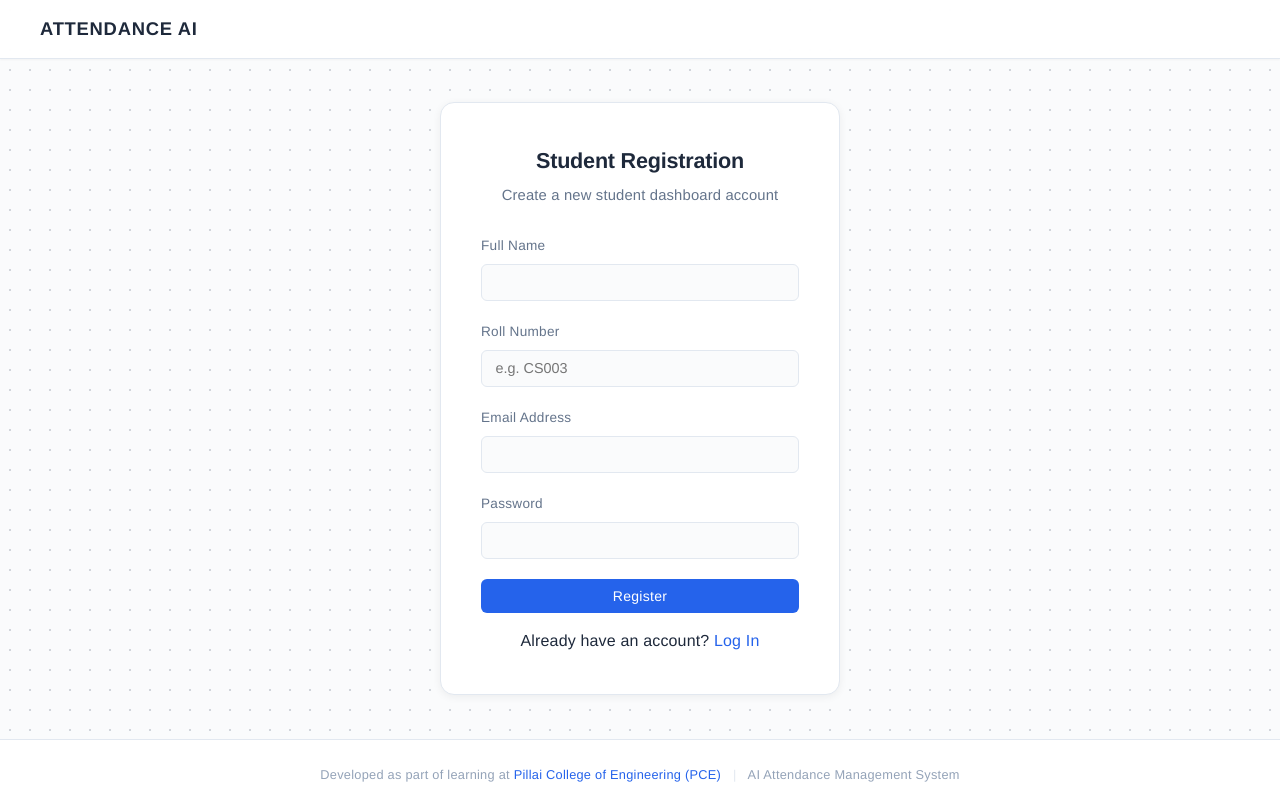
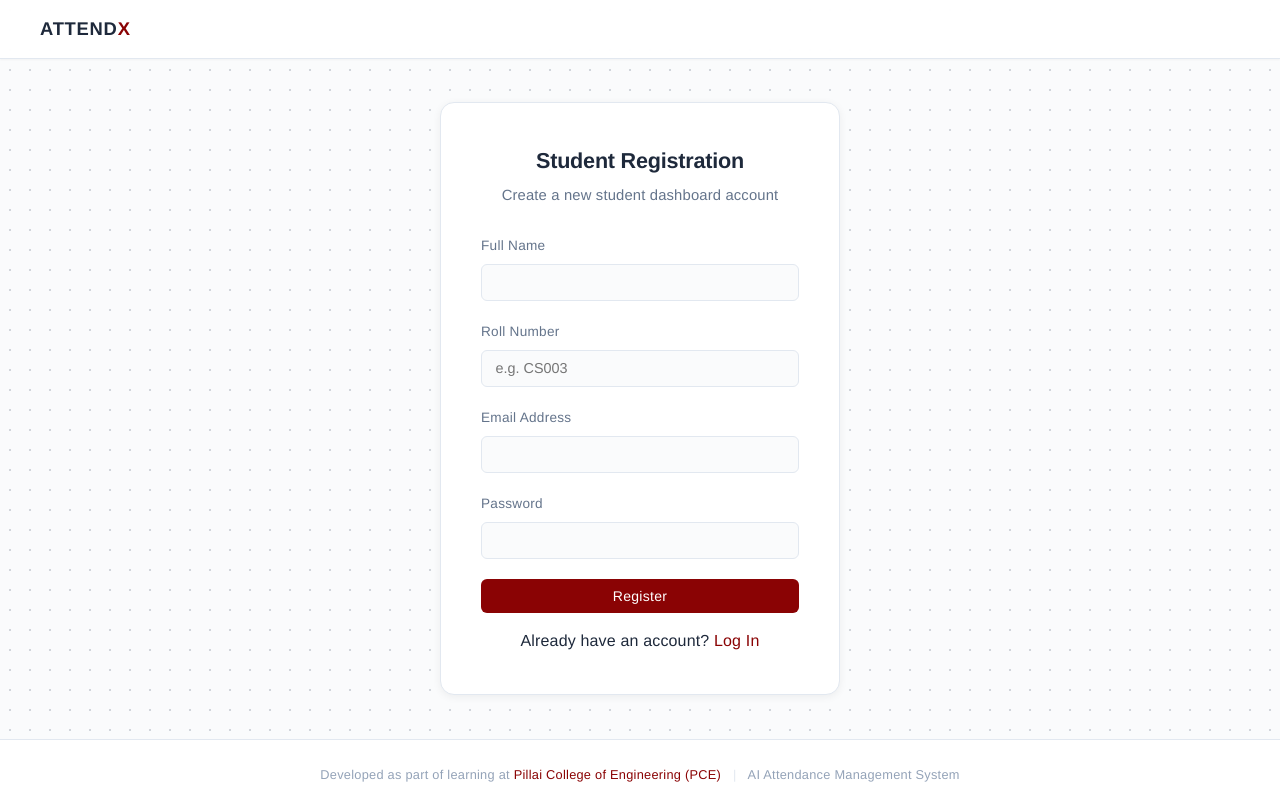
Before and after one commit to krishv24/attendx-copy2, a Flask app: page /register in a window 1280 px wide. Run offline with Flask 3, Linux system fonts and the light colour scheme.

Commit message:
frontend color change to match the pce website

```diff
--- a/static/css/style.css
+++ b/static/css/style.css
@@ -2,9 +2,9 @@
 
 /* ── Design Tokens ─────────────────────────────────────── */
 :root {
-    --primary-color: #2563eb;
-    --primary-hover: #1d4ed8;
-    --primary-light: #eff6ff;
+    --primary-color: #8a0304;
+    --primary-hover: #6b0203;
+    --primary-light: #fff1f1;
 
     --bg-color: #fafbfc;
     --card-bg: #ffffff;
@@ -362,7 +362,7 @@ table.data-table {
 }
 .btn:hover {
     background-color: var(--primary-hover);
-    box-shadow: 0 2px 8px rgba(37, 99, 235, 0.25);
+    box-shadow: 0 2px 8px rgba(138, 3, 4, 0.25);
     color: #ffffff;
 }
 
@@ -436,7 +436,7 @@ table.data-table {
 .form-group input:focus {
     outline: none;
     border-color: var(--primary-color);
-    box-shadow: 0 0 0 3px rgba(37, 99, 235, 0.1);
+    box-shadow: 0 0 0 3px rgba(138, 3, 4, 0.1);
 }
 
 .form-group small {
@@ -632,3 +632,8 @@ table.data-table {
         grid-template-columns: 1fr;
     }
 }
+
+.brand-accent {
+    color: #8a0304;
+    font-weight: 700;
+}
--- a/templates/base.html
+++ b/templates/base.html
@@ -1,30 +1,41 @@
 <!DOCTYPE html>
 <html lang="en">
+
 <head>
     <meta charset="UTF-8">
     <meta name="viewport" content="width=device-width, initial-scale=1.0">
     <title>AI Attendance System</title>
-    <meta name="description" content="AI-Powered Student Attendance Management System — Predict, Analyze, and Improve student attendance using intelligent agents.">
+    <meta name="description"
+        content="AI-Powered Student Attendance Management System — Predict, Analyze, and Improve student attendance using intelligent agents.">
     <link rel="stylesheet" href="{{ url_for('static', filename='css/style.css') }}">
     {% block head %}{% endblock %}
 </head>
+
 <body>
     <nav class="navbar">
-        <div class="nav-brand">Attendance AI</div>
+        <div class="nav-brand">Attend<span class="brand-accent">X</span></div>
         <div class="nav-links">
             {% if current_user.is_authenticated %}
             {% if current_user.role == 'admin' %}
-                    <a href="{{ url_for('admin.dashboard') }}" class="{{ 'active' if 'dashboard' in request.endpoint }}">Dashboard</a>
-                    <a href="{{ url_for('admin.students') }}" class="{{ 'active' if 'student' in request.endpoint and 'dashboard' not in request.endpoint }}">Students</a>
+            <a href="{{ url_for('admin.dashboard') }}"
+                class="{{ 'active' if 'dashboard' in request.endpoint }}">Dashboard</a>
+            <a href="{{ url_for('admin.students') }}"
+                class="{{ 'active' if 'student' in request.endpoint and 'dashboard' not in request.endpoint }}">Students</a>
             <a href="{{ url_for('admin.alerts') }}" class="{{ 'active' if 'alerts' in request.endpoint }}">Alerts</a>
             <a href="{{ url_for('admin.reports') }}" class="{{ 'active' if 'reports' in request.endpoint }}">Reports</a>
-                    <a href="{{ url_for('admin.run_analysis_view') }}" class="{{ 'active' if 'run_analysis' in request.endpoint }}">Run Analysis</a>
-                    <a href="{{ url_for('admin.settings') }}" class="{{ 'active' if 'settings' in request.endpoint }}">Settings</a>
+            <a href="{{ url_for('admin.run_analysis_view') }}"
+                class="{{ 'active' if 'run_analysis' in request.endpoint }}">Run Analysis</a>
+            <a href="{{ url_for('admin.settings') }}"
+                class="{{ 'active' if 'settings' in request.endpoint }}">Settings</a>
             {% else %}
-                    <a href="{{ url_for('student.dashboard') }}" class="{{ 'active' if 'dashboard' in request.endpoint }}">Dashboard</a>
-                    <a href="{{ url_for('student.attendance') }}" class="{{ 'active' if 'attendance' in request.endpoint }}">My Attendance</a>
-                    <a href="{{ url_for('student.alerts') }}" class="{{ 'active' if 'alerts' in request.endpoint }}">My Alerts</a>
-                    <a href="{{ url_for('student.recommendations') }}" class="{{ 'active' if 'recommendations' in request.endpoint }}">Recommendations</a>
+            <a href="{{ url_for('student.dashboard') }}"
+                class="{{ 'active' if 'dashboard' in request.endpoint }}">Dashboard</a>
+            <a href="{{ url_for('student.attendance') }}" class="{{ 'active' if 'attendance' in request.endpoint }}">My
+                Attendance</a>
+            <a href="{{ url_for('student.alerts') }}" class="{{ 'active' if 'alerts' in request.endpoint }}">My
+                Alerts</a>
+            <a href="{{ url_for('student.recommendations') }}"
+                class="{{ 'active' if 'recommendations' in request.endpoint }}">Recommendations</a>
             {% endif %}
             <a href="{{ url_for('auth.logout') }}" class="logout-btn">Logout</a>
             {% endif %}
@@ -48,7 +59,8 @@
     <footer class="site-footer">
         <p>
             Developed as part of learning at
-            <a href="https://www.pce.ac.in/" target="_blank" rel="noopener noreferrer">Pillai College of Engineering (PCE)</a>
+            <a href="https://www.pce.ac.in/" target="_blank" rel="noopener noreferrer">Pillai College of Engineering
+                (PCE)</a>
             <span class="footer-divider">|</span>
             AI Attendance Management System
         </p>
@@ -56,4 +68,5 @@
 
     {% block scripts %}{% endblock %}
 </body>
+
 </html>
```
Also changed, not shown: 1 other file. Lines whose indentation alone changed are shown as unchanged.
